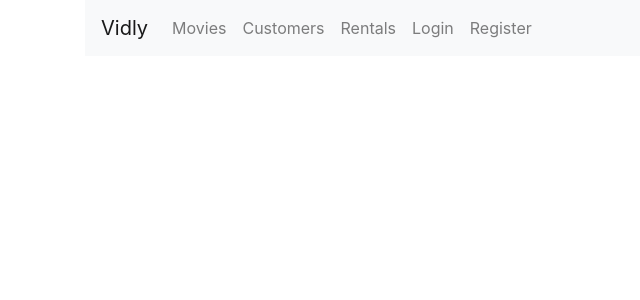
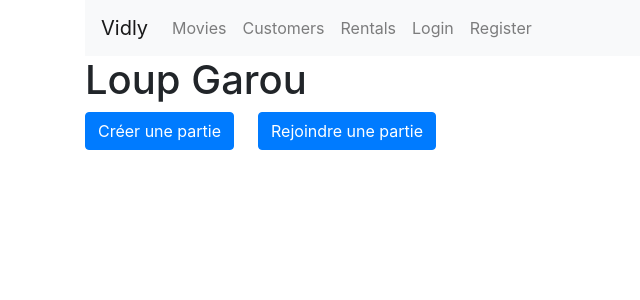
Before and after one commit to Dadagis/loup-garou, a React (Create React App) app: page / in a window 1280 px wide. Shown: the top 300 px of the page, without its empty margins (0-640 px from the left). Built offline with nearby package versions, Linux system fonts and the light colour scheme; the HTML template or start-up script is replaced by a standard one.

Commit message:
added 2 buttons on home page

```diff
--- a/src/App.js
+++ b/src/App.js
@@ -3,6 +3,7 @@ import { Route, Switch, Redirect } from "react-router-dom";
 import "./App.css";
 import NavBar from "./components/navBar";
 import LoginForm from "./components/loginForm";
+import Home from "./components/home";
 
 function App() {
   return (
@@ -11,6 +12,7 @@ function App() {
         <NavBar />
         <Switch>
           <Route path="/login" component={LoginForm} />
+          <Route path="/" component={Home} />
         </Switch>
       </main>
     </React.Fragment>
--- /dev/null
+++ b/src/components/home.jsx
@@ -0,0 +1,22 @@
+import React, { Component } from "react";
+import { NavLink } from "react-router-dom";
+
+export default class Home extends Component {
+  renderButton(label) {
+    return <button className="btn btn-primary">{label}</button>;
+  }
+
+  render() {
+    return (
+      <div>
+        <h1>Loup Garou</h1>
+        <NavLink className="btn btn-primary mr-4" to="/games/new">
+          Créer une partie
+        </NavLink>
+        <NavLink className="btn btn-primary mr-4" to="/games/join">
+          Rejoindre une partie
+        </NavLink>
+      </div>
+    );
+  }
+}
```
